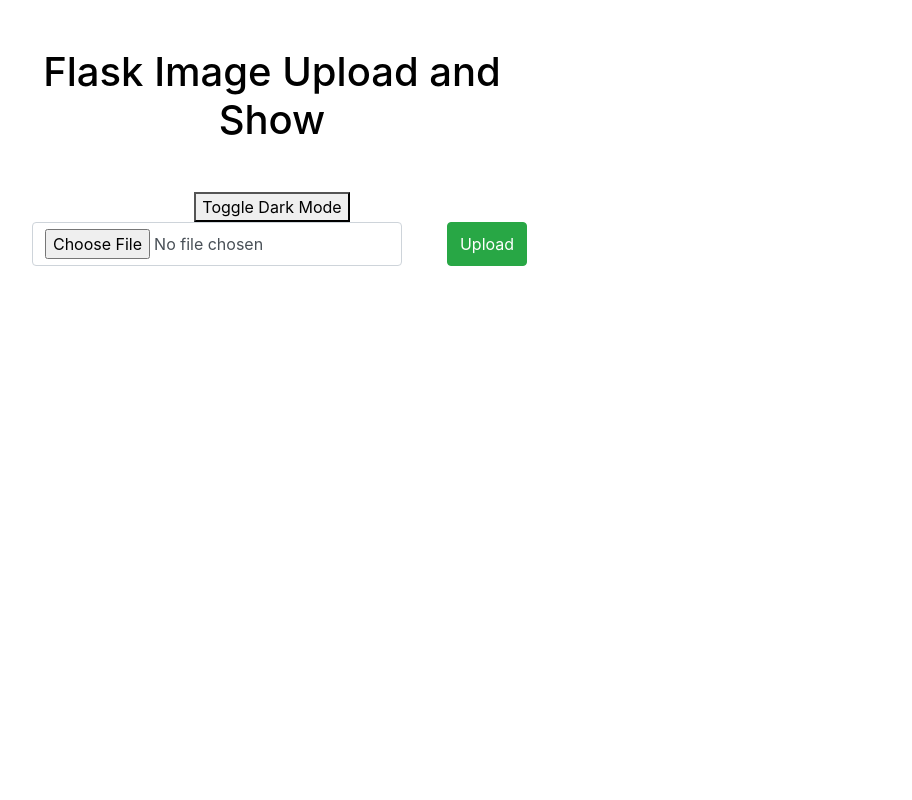
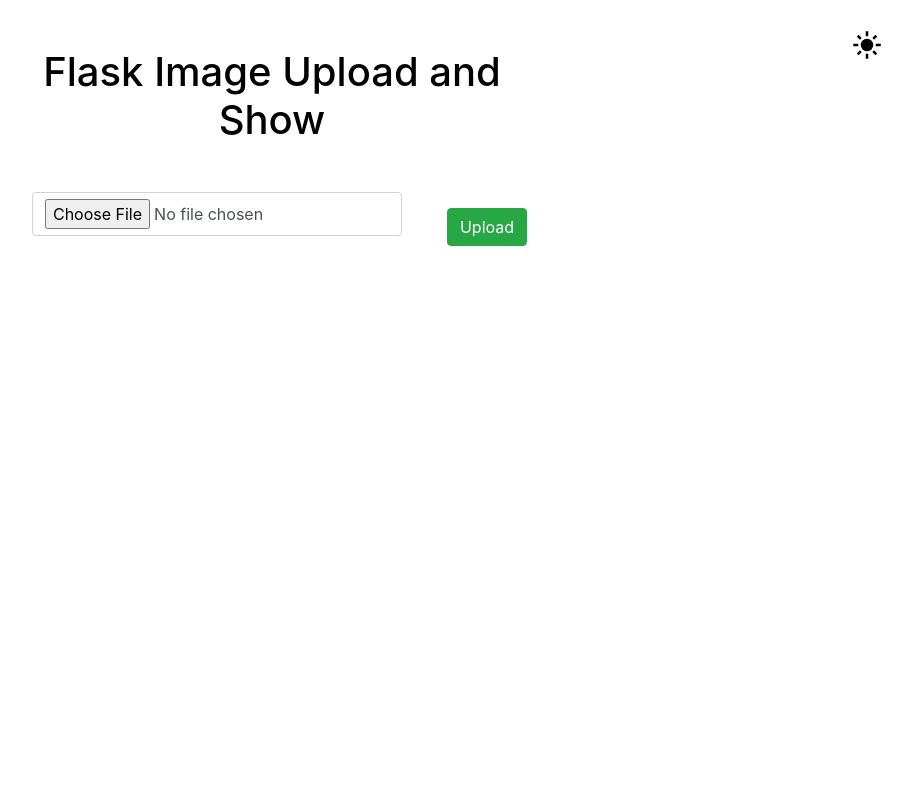
Before and after one commit to bytemat/anpr-system, a Flask app: page / in a window 1280 px wide. Shown: the whole page, without its empty margins (368-1280 px from the left). Run offline with Flask 3, Linux system fonts and the light colour scheme; some libraries are stand-ins or nearby versions.

Commit message:
refine dark mode

```diff
--- a/static/css/style.css
+++ b/static/css/style.css
@@ -1,10 +1,67 @@
-body {
-    background-color: white;
-    color: black;
-    transition: background-color 0.3s, color 0.3s;
+.root {
+    --base-color: white;
+    --base-variant: #0e8e9d;
+    --text-color: #111528;
+    --secondary-text: #232738;
+    --primary-color: #0a435d;
+    --accent-color: #0071ff;
 }
 
-body.dark-mode {
-    background-color: black;
-    color: white;
+.darkmode {
+    --base-color: #070b1d;
+    --base-variant: #101425;
+    --text-color: #ffffff;
+    --secondary-text: #a4a5b8;
+    --primary-color: #0a435d;
+    --accent-color: #0071ff;
 }
+
+*{
+    margin: 0;
+    padding: 0;
+}
+
+html {
+    font-family: Poppins, Arial;
+}
+
+
+body{
+    min-height: 100vh;
+    background-color: var(--base-color);
+    color: var(--text-color);
+}
+
+#theme-switch {
+    height: 50px;
+    width: 50px;
+    padding: 0;
+    border-radius: 50%;
+    background-color: var(--base-variant);
+    display: flex;
+    justify-content: center;
+    align-items: center;
+    position: fixed;
+    top: 20px;
+    right: 20px;
+    border: none;
+    outline: none;
+}
+
+#theme-switch svg{
+    fill:var(--primary-color);
+    width: 30px;
+    height: 30px;
+}
+
+#theme-switch svg:first-child {
+    display: none;
+}
+
+/* .darkmode #theme-switch svg:last-child {
+    display: none;
+} */
+
+.darkmode #theme-switch svg:first-child {
+    display: block;
+}
--- a/static/js/darkmode.js
+++ b/static/js/darkmode.js
@@ -1,11 +1,20 @@
-window.onload = function() {
-    if (localStorage.getItem('darkMode') === 'true') {
-        document.body.classList.add('dark-mode');
-    }
-};
 
-function toggleDarkMode() {
-    document.body.classList.toggle('dark-mode');
-    let isDarkMode = document.body.classList.contains('dark-mode');
-    localStorage.setItem('darkMode', isDarkMode);
+const themeSwitch = document.getElementById('theme-switch')
+const body = document.body;
+
+themeSwitch.addEventListener("click", () => {
+
+    body.classList.toggle("darkmode");
+
+    darkmode = localStorage.getItem('darkmode')
+    if (body.classList.contains("darkmode"))
+        localStorage.setItem("theme", "darkmode");
+    else
+        localStorage.setItem("theme", "lightmode");
+})
+
+if (localStorage.getItem("theme") === "darkmode") {
+    body.classList.add("darkmode");
+} else {
+    body.classList.add("lightmode")
 }
--- a/templates/index.html
+++ b/templates/index.html
@@ -1,24 +1,34 @@
 <!DOCTYPE html>
+
 <html lang="en">
 <head>
     <meta charset="UTF-8">
     <meta name="viewport" content="width=device.width", initial-scale="1.0">
     <meta http.equiv="X-UA-Compatible" content="ie-edge">
+
+    <link href="https://fonts.googleapis.com/css2?family=Poppins:wght@400;600&display=swap" rel="stylesheet">
+    <link href="https://fonts.googleapis.com/css2?family=Roboto:wght@400;500&display=swap" rel="stylesheet">
+    <link href="https://fonts.googleapis.com/css2?family=Open+Sans:wght@300;400&display=swap" rel="stylesheet">
+
+
     <link rel="stylesheet" href="https://cdn.jsdelivr.net/npm/bootstrap@4.0.0/dist/css/bootstrap.min.css" integrity="sha384-Gn5384xqQ1aoWXA+058RXPxPg6fy4IWvTNh0E263XmFcJlSAwiGgFAW/dAiS6JXm" crossorigin="anonymous">
     <link rel="stylesheet" href="{{ url_for('static', filename='css/style.css') }}">
+
+    <script type="text/javascript" src="static/js/darkmode.js" defer></script>
     <title>ANPR System</title>
 </head>
-</head>
+
 <body>
+    <header>
+        <button id="theme-switch">
+            <svg xmlns="http://www.w3.org/2000/svg" height="24px" viewBox="0 -960 960 960" width="24px" fill="#e3e3e3"><path d="M480-120q-150 0-255-105T120-480q0-150 105-255t255-105q14 0 27.5 1t26.5 3q-41 29-65.5 75.5T444-660q0 90 63 153t153 63q55 0 101-24.5t75-65.5q2 13 3 26.5t1 27.5q0 150-105 255T480-120Z"/></svg>
+            <svg xmlns="http://www.w3.org/2000/svg" height="24px" viewBox="0 -960 960 960" width="24px" fill="#e3e3e3"><path d="M480-280q-83 0-141.5-58.5T280-480q0-83 58.5-141.5T480-680q83 0 141.5 58.5T680-480q0 83-58.5 141.5T480-280ZM200-440H40v-80h160v80Zm720 0H760v-80h160v80ZM440-760v-160h80v160h-80Zm0 720v-160h80v160h-80ZM256-650l-101-97 57-59 96 100-52 56Zm492 496-97-101 53-55 101 97-57 59Zm-98-550 97-101 59 57-100 96-56-52ZM154-212l101-97 55 53-97 101-59-57Z"/></svg>
+        </button>
+
         <div class="container">
             <div class="row">
                 <div class="col-6 mx-auto mt-5 text-center">
                     <h1 class="mb-5">Flask Image Upload and Show</h1>
-
-                <button onclick="toggleDarkMode()">Toggle Dark Mode</button>
-                <script src="{{ url_for('static', filename='js/darkmode.js') }}"></script>
-
-
 
                     <form method="post" enctype="multipart/form-data">
                         {{ form.hidden_tag() }}
@@ -31,7 +41,7 @@
                             {{ form.photo(class="form-control")}}
                             </div>
                             <div class="col-auto"></div>
-                        {{ form.submit(class="btn btn-success") }}
+                            {{ form.submit(class="btn btn-success mt-3") }}
                         </div>
                     </form>
 
@@ -43,6 +53,6 @@
                 </div>
             </div>
         </div>
-
+    </header>
 </body>
 </html>
```
Also changed, not shown: assets/icons/dark_mode_24dp_E3E3E3_FILL1_wght400_GRAD0_opsz24.svg (added), assets/icons/light_mode_24dp_E3E3E3_FILL1_wght400_GRAD0_opsz24.svg (added). Lines whose indentation alone changed are shown as unchanged.
